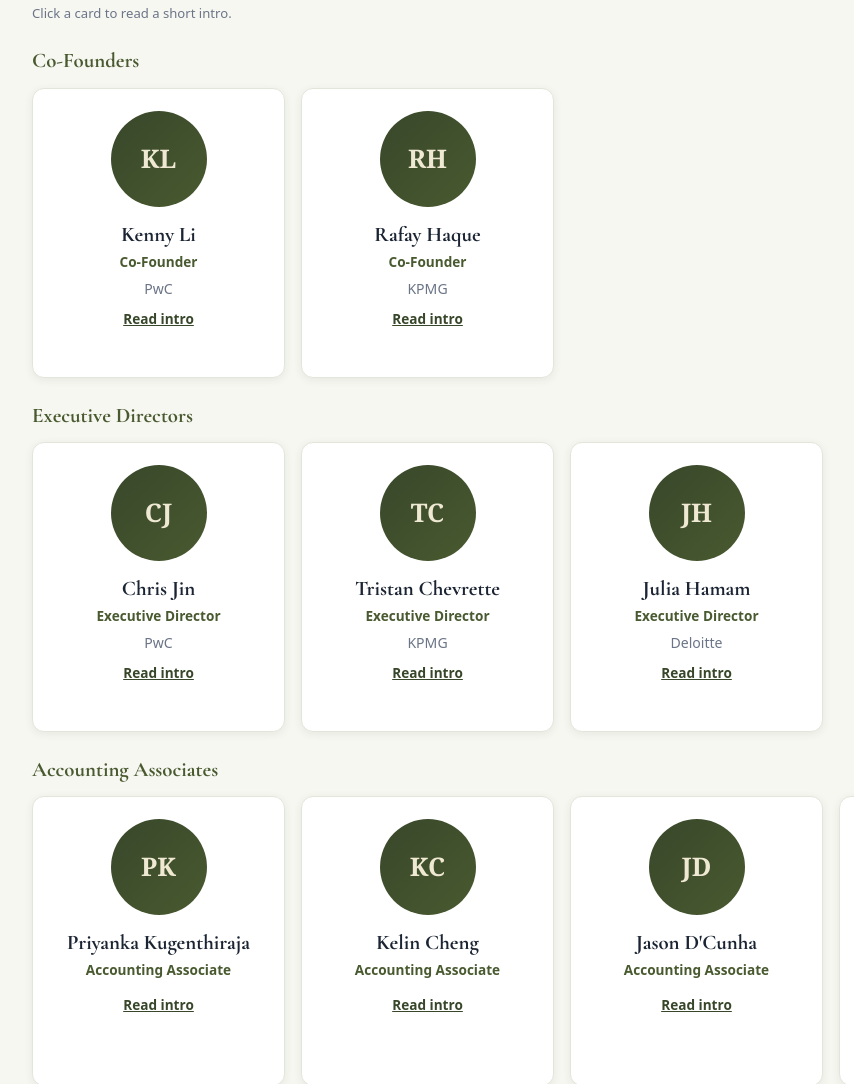
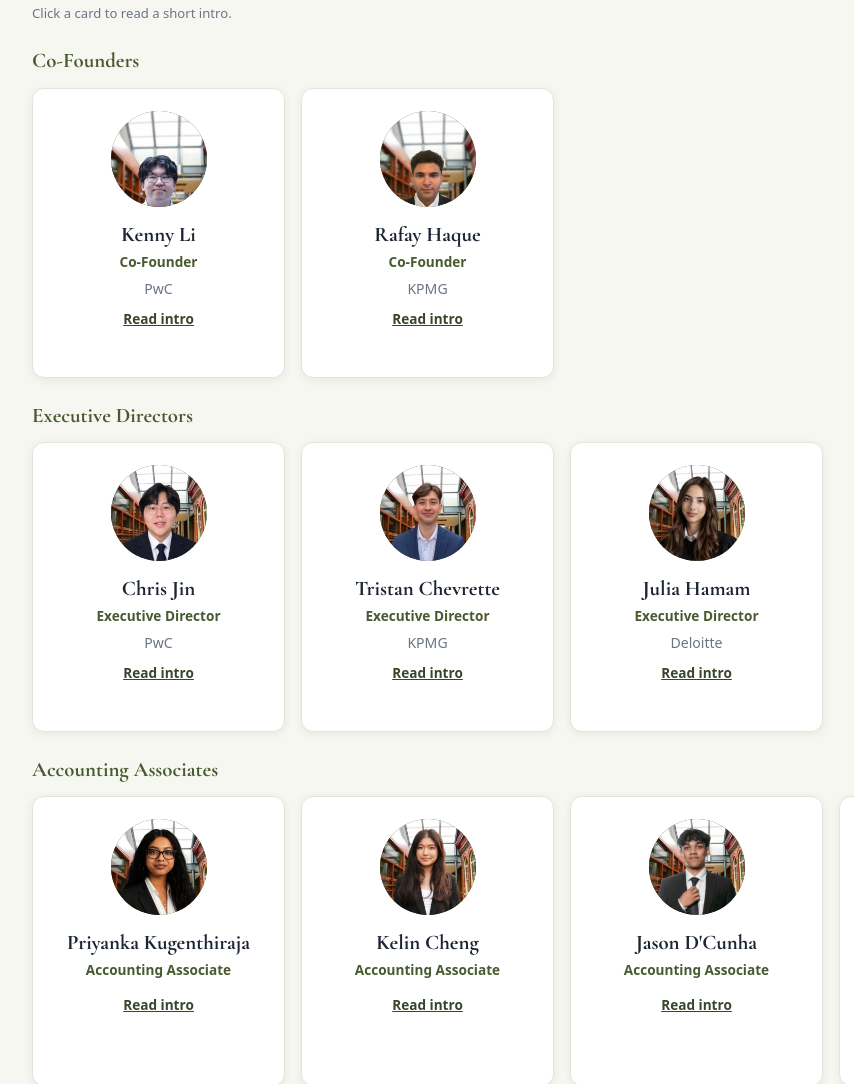
Before and after one commit to RafayHaque/k2-capital, a plain HTML site: page about.html in a window 1280 px wide. Shown: the part 845-1929 px from the top of the page, without its empty margins (78-932 px from the left). Drawn offline with nearby package versions, Linux system fonts and the light colour scheme.

Commit message:
Connect team photos; weekly summary shows worth at week end and explains whole-fund return
Co-Authored-By: Claude Sonnet 5.5 <noreply@anthropic.com>
Claude-Session: https://claude.ai/code/session_01VJjQ6VRjP2NeDZTgQNAMSe

```diff
--- a/about.html
+++ b/about.html
@@ -64,20 +64,20 @@
     // intro shows on the back of the card. Leave a field as "" to hide it.
     // group sets the section on the page. photo: "images/team/photo-01.jpg" (upload pictures to images/team).
     const TEAM = [
-      { group: "Co-Founders", name: "Kenny Li",          role: "Co-Founder",         bio: "PwC",      intro: "", linkedin: "", photo: "" },
-      { group: "Co-Founders", name: "Rafay Haque",       role: "Co-Founder",         bio: "KPMG",     intro: "", linkedin: "", photo: "" },
-      { group: "Executive Directors", name: "Chris Jin",         role: "Executive Director", bio: "PwC",      intro: "", linkedin: "", photo: "" },
-      { group: "Executive Directors", name: "Tristan Chevrette", role: "Executive Director", bio: "KPMG",     intro: "", linkedin: "", photo: "" },
-      { group: "Executive Directors", name: "Julia Hamam",       role: "Executive Director", bio: "Deloitte", intro: "", linkedin: "", photo: "" },
-      { group: "Accounting Associates", name: "Priyanka Kugenthiraja", role: "Accounting Associate", bio: "", intro: "", linkedin: "", photo: "" },
-      { group: "Accounting Associates", name: "Kelin Cheng",           role: "Accounting Associate", bio: "", intro: "", linkedin: "", photo: "" },
-      { group: "Accounting Associates", name: "Jason D'Cunha",         role: "Accounting Associate", bio: "", intro: "", linkedin: "", photo: "" },
-      { group: "Accounting Associates", name: "Daniel Pu",             role: "Accounting Associate", bio: "", intro: "", linkedin: "", photo: "" },
-      { group: "Finance Associates", name: "Nima Anvari",  role: "Finance Associate", bio: "", intro: "", linkedin: "", photo: "" },
-      { group: "Finance Associates", name: "Jenny Wang",   role: "Finance Associate", bio: "", intro: "", linkedin: "", photo: "" },
-      { group: "Finance Associates", name: "Fola Akinola", role: "Finance Associate", bio: "", intro: "", linkedin: "", photo: "" },
-      { group: "Finance Associates", name: "Everett Cho-Chu", role: "Finance Associate", bio: "", intro: "", linkedin: "", photo: "" },
-      { group: "Marketing", name: "Daniel Li", role: "Marketing Associate", bio: "", intro: "", linkedin: "", photo: "" },
+      { group: "Co-Founders", name: "Kenny Li",          role: "Co-Founder",         bio: "PwC",      intro: "", linkedin: "", photo: "images/team/photo-14.jpg" },
+      { group: "Co-Founders", name: "Rafay Haque",       role: "Co-Founder",         bio: "KPMG",     intro: "", linkedin: "", photo: "images/team/photo-01.jpg" },
+      { group: "Executive Directors", name: "Chris Jin",         role: "Executive Director", bio: "PwC",      intro: "", linkedin: "", photo: "images/team/photo-04.jpg" },
+      { group: "Executive Directors", name: "Tristan Chevrette", role: "Executive Director", bio: "KPMG",     intro: "", linkedin: "", photo: "images/team/photo-03.jpg" },
+      { group: "Executive Directors", name: "Julia Hamam",       role: "Executive Director", bio: "Deloitte", intro: "", linkedin: "", photo: "images/team/photo-02.jpg" },
+      { group: "Accounting Associates", name: "Priyanka Kugenthiraja", role: "Accounting Associate", bio: "", intro: "", linkedin: "", photo: "images/team/photo-08.jpg" },
+      { group: "Accounting Associates", name: "Kelin Cheng",           role: "Accounting Associate", bio: "", intro: "", linkedin: "", photo: "images/team/photo-07.jpg" },
+      { group: "Accounting Associates", name: "Jason D'Cunha",         role: "Accounting Associate", bio: "", intro: "", linkedin: "", photo: "images/team/photo-09.jpg" },
+      { group: "Accounting Associates", name: "Daniel Pu",             role: "Accounting Associate", bio: "", intro: "", linkedin: "", photo: "images/team/photo-10.jpg" },
+      { group: "Finance Associates", name: "Nima Anvari",  role: "Finance Associate", bio: "", intro: "", linkedin: "", photo: "images/team/photo-06.jpg" },
+      { group: "Finance Associates", name: "Jenny Wang",   role: "Finance Associate", bio: "", intro: "", linkedin: "", photo: "images/team/photo-05.jpg" },
+      { group: "Finance Associates", name: "Fola Akinola", role: "Finance Associate", bio: "", intro: "", linkedin: "", photo: "images/team/photo-12.jpg" },
+      { group: "Finance Associates", name: "Everett Cho-Chu", role: "Finance Associate", bio: "", intro: "", linkedin: "", photo: "images/team/photo-11.jpg" },
+      { group: "Marketing", name: "Daniel Li", role: "Marketing Associate", bio: "", intro: "", linkedin: "", photo: "images/team/photo-13.jpg" },
     ];
 
     // Upload pictures to the images/club folder and list them here, for example "images/club/social-1.jpg".
--- a/app.js
+++ b/app.js
@@ -162,8 +162,8 @@ function renderWeek() {
   setText("w-trades-sub", `${buys} buy${buys === 1 ? "" : "s"} · ${sells} sell${sells === 1 ? "" : "s"}`);
   setValue("w-real", sells ? money(realized) : "–", cls(sells ? realized : null));
   setText("w-real-sub", sells ? `from ${sells} sell${sells === 1 ? "" : "s"}` : "no sells");
-  setValue("w-since", pct(w.cum), cls(w.cum));
-  setText("w-since-sub", w.nav ? "worth " + money0(w.nav) : "");
+  setValue("w-since", w.nav ? money(w.nav) : "–");
+  setText("w-since-sub", w.nav ? "total fund, end of week" : "");
 
   $("week-trades-wrap").hidden = !trades.length;
   $("weekRows").innerHTML = trades.map((t) => `<tr>
@@ -174,7 +174,7 @@ function renderWeek() {
     <td>${money(t.price, t.currency)}</td>
     <td>${money(state.data.toCad(t.shares * t.price, t.currency))}</td>
   </tr>`).join("");
-  $("week-note").textContent = trades.length ? "" : "No trades this week.";
+  $("week-note").textContent = (trades.length ? "" : "No trades this week. ") + "Week return and gain are for the whole fund, so they include price moves on every holding, not only this week's trades. Realized gain counts sells only.";
 }
 
 // ---------- Current holdings ----------
```
Also changed, not shown: portfolio.html (+1 -1 lines).
